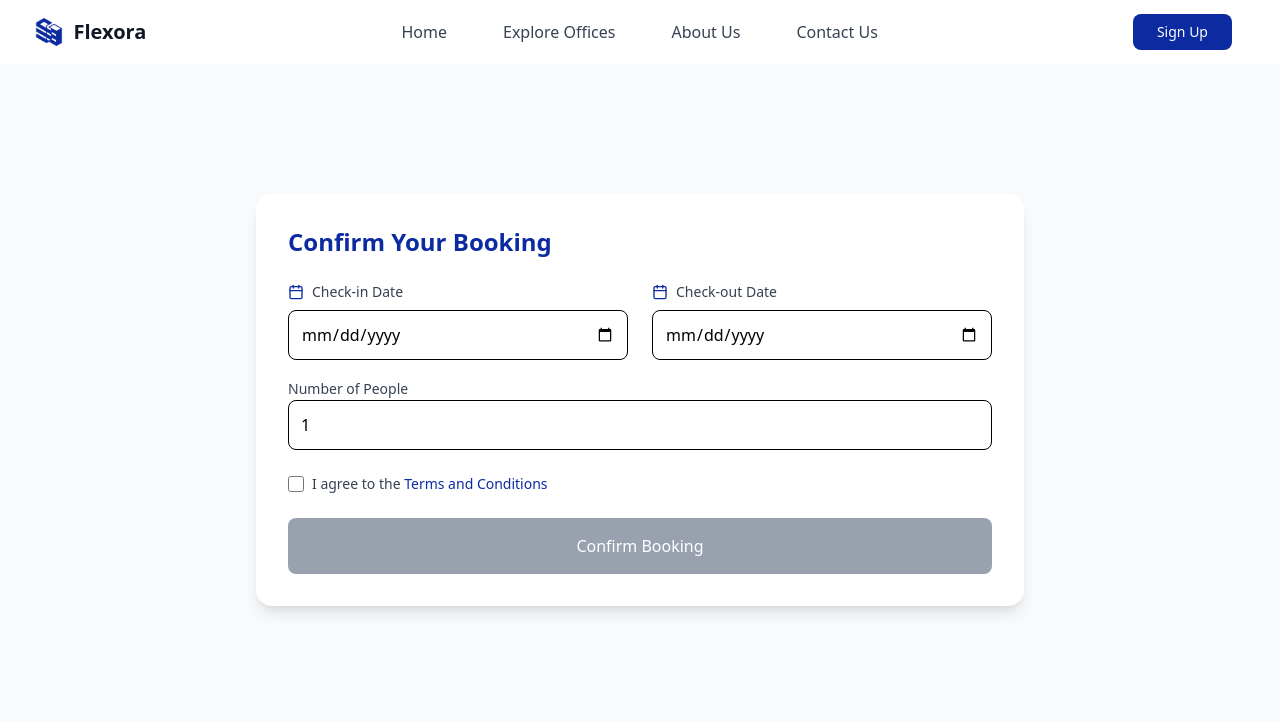
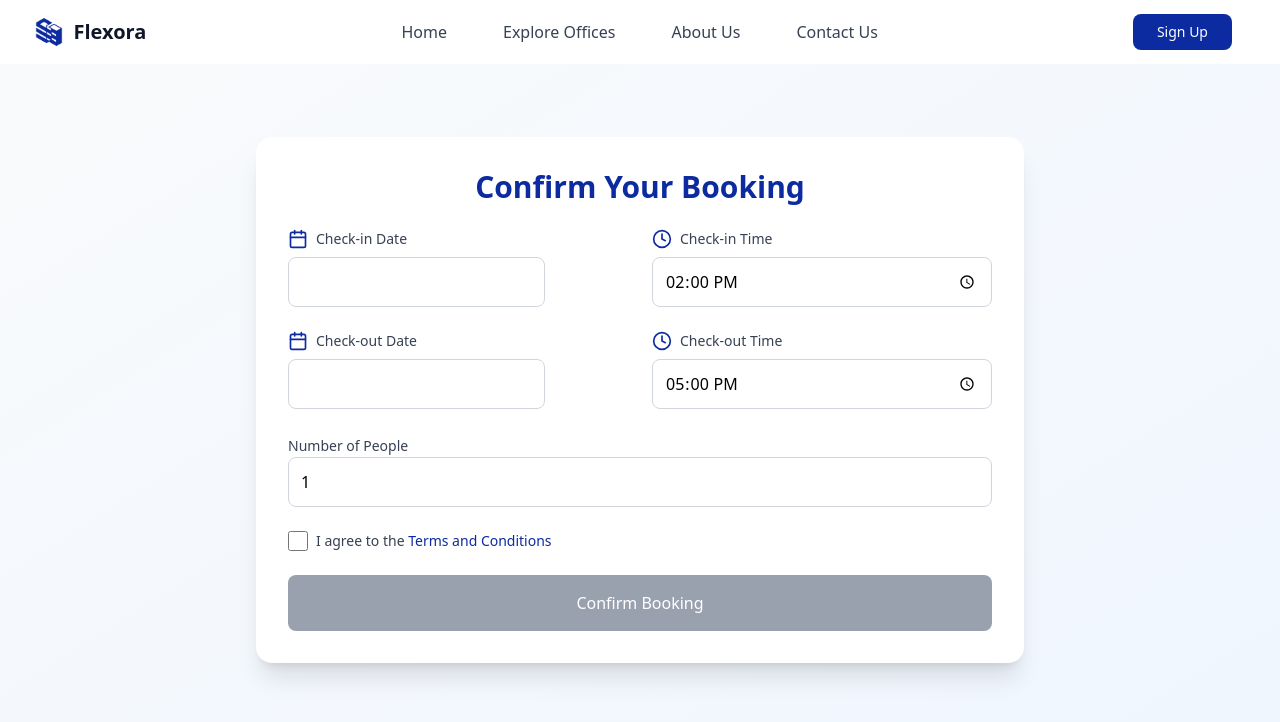
Before and after one commit to officeNest/officeNest, a React (Vite) app: page /booking/1 in a window 1280 px wide. Shown: the top 722 px of the page. Built offline with nearby package versions, Linux system fonts and the light colour scheme; no server answers; the database is empty.

Commit message:
boooooking

```diff
--- a/src/pages/Booking.jsx
+++ b/src/pages/Booking.jsx
@@ -1,9 +1,13 @@
-import React, { useState } from "react";
+import React, { useState, useEffect } from "react";
 import { useParams, useNavigate } from "react-router-dom";
 import { useDispatch, useSelector } from "react-redux";
 import { createBooking } from "../features/bookingSlice";
 import Swal from "sweetalert2";
-import { Calendar, Users } from "lucide-react";
+import { Calendar as CalendarIcon, Clock, Users } from "lucide-react";
+import DatePicker from "react-datepicker";
+import "react-datepicker/dist/react-datepicker.css";
+import { ref, get } from "firebase/database";
+import { db } from "../firebase"; // Import Firebase database instance
 
 const Booking = () => {
   const { propertyId } = useParams(); // Get propertyId from URL params
@@ -17,11 +21,69 @@ const Booking = () => {
   const user = localStorage.getItem("user");
   const userId = user ? JSON.parse(user).uid : null;
 
-  const [checkInDate, setCheckInDate] = useState("");
-  const [checkOutDate, setCheckOutDate] = useState("");
+  const [checkInDate, setCheckInDate] = useState(null);
+  const [checkOutDate, setCheckOutDate] = useState(null);
+  const [checkInTime, setCheckInTime] = useState("14:00"); // Default to 2 PM
+  const [checkOutTime, setCheckOutTime] = useState("17:00"); // Default to 5 PM
   const [numberOfPeople, setNumberOfPeople] = useState(1);
   const [isModalOpen, setIsModalOpen] = useState(false); // State for T&C modal
   const [isTermsAccepted, setIsTermsAccepted] = useState(false); // State for T&C checkbox
+  const [existingBookings, setExistingBookings] = useState([]); // State to store existing bookings
+
+  // Fetch existing bookings for the property
+  useEffect(() => {
+    const fetchExistingBookings = async () => {
+      try {
+        const bookingsRef = ref(db, "bookings");
+        const bookingsSnapshot = await get(bookingsRef);
+
+        if (bookingsSnapshot.exists()) {
+          const bookingsData = bookingsSnapshot.val();
+          const propertyBookings = Object.values(bookingsData).filter(
+            (booking) => booking.propertyId === propertyId
+          );
+          setExistingBookings(propertyBookings);
+        }
+      } catch (error) {
+        console.error("Error fetching existing bookings:", error);
+      }
+    };
+
+    fetchExistingBookings();
+  }, [propertyId]);
+
+  // Function to check if the selected date and time overlap with existing bookings
+  const isDateTimeRangeAvailable = (checkIn, checkOut) => {
+    const checkInDateTime = new Date(
+      `${checkInDate.toDateString()} ${checkIn}`
+    );
+    const checkOutDateTime = new Date(
+      `${checkOutDate.toDateString()} ${checkOut}`
+    );
+
+    for (const booking of existingBookings) {
+      const existingCheckIn = new Date(
+        `${new Date(booking.checkInDate).toDateString()} ${booking.checkInTime}`
+      );
+      const existingCheckOut = new Date(
+        `${new Date(booking.checkOutDate).toDateString()} ${
+          booking.checkOutTime
+        }`
+      );
+
+      if (
+        (checkInDateTime >= existingCheckIn &&
+          checkInDateTime < existingCheckOut) ||
+        (checkOutDateTime > existingCheckIn &&
+          checkOutDateTime <= existingCheckOut) ||
+        (checkInDateTime <= existingCheckIn &&
+          checkOutDateTime >= existingCheckOut)
+      ) {
+        return false; // Date and time overlap
+      }
+    }
+    return true; // Date and time are available
+  };
 
   const handleBooking = async (e) => {
     e.preventDefault();
@@ -45,12 +107,94 @@ const Booking = () => {
       return;
     }
 
+    if (!checkInDate || !checkOutDate) {
+      Swal.fire({
+        icon: "error",
+        title: "Invalid Dates",
+        text: "Please select both check-in and check-out dates.",
+      });
+      return;
+    }
+
+    if (checkInDate >= checkOutDate) {
+      Swal.fire({
+        icon: "error",
+        title: "Invalid Date Range",
+        text: "Check-in date must be before check-out date.",
+      });
+      return;
+    }
+
+    const currentDateTime = new Date();
+    const checkInDateTime = new Date(
+      `${checkInDate.toDateString()} ${checkInTime}`
+    );
+    const checkOutDateTime = new Date(
+      `${checkOutDate.toDateString()} ${checkOutTime}`
+    );
+
+    if (checkInDateTime < currentDateTime) {
+      Swal.fire({
+        icon: "error",
+        title: "Invalid Date/Time",
+        text: "Check-in date and time must be in the future.",
+      });
+      return;
+    }
+
+    if (checkOutDateTime <= checkInDateTime) {
+      Swal.fire({
+        icon: "error",
+        title: "Invalid Time Range",
+        text: "Check-out time must be after check-in time.",
+      });
+      return;
+    }
+
     try {
+      // Fetch property details from Firebase
+      const propertyRef = ref(db, `properties/${propertyId}`);
+      const propertySnapshot = await get(propertyRef);
+
+      if (!propertySnapshot.exists()) {
+        Swal.fire({
+          icon: "error",
+          title: "Property Not Found",
+          text: "The property you are trying to book does not exist.",
+        });
+        return;
+      }
+
+      const propertyData = propertySnapshot.val();
+      const capacity = propertyData.capacity; // Get the capacity of the property
+
+      // Check if the number of people exceeds the capacity
+      if (numberOfPeople > capacity) {
+        Swal.fire({
+          icon: "error",
+          title: "Capacity Exceeded",
+          text: `This property can only accommodate up to ${capacity} people.`,
+        });
+        return;
+      }
+
+      // Check if the selected date and time are available
+      if (!isDateTimeRangeAvailable(checkInTime, checkOutTime)) {
+        Swal.fire({
+          icon: "error",
+          title: "Date/Time Unavailable",
+          text: "The selected date and time are already booked. Please choose a different slot.",
+        });
+        return;
+      }
+
       const bookingData = {
         userId,
         propertyId,
-        checkInDate,
-        checkOutDate,
+        checkInDate: checkInDate.toISOString(),
+        checkOutDate: checkOutDate.toISOString(),
+        checkInTime,
+        checkOutTime,
         numberOfPeople,
       };
 
@@ -61,7 +205,7 @@ const Booking = () => {
 
       // Navigate to the payment page after successful booking creation
       navigate(
-        `/payment/${propertyId}?checkInDate=${checkInDate}&checkOutDate=${checkOutDate}&numberOfPeople=${numberOfPeople}`
+        `/payment/${propertyId}?checkInDate=${checkInDate.toISOString()}&checkOutDate=${checkOutDate.toISOString()}&checkInTime=${checkInTime}&checkOutTime=${checkOutTime}&numberOfPeople=${numberOfPeople}`
       );
     } catch (error) {
       console.error("Booking failed:", error);
@@ -80,42 +224,99 @@ const Booking = () => {
   const closeModal = () => setIsModalOpen(false);
 
   return (
-    <div className="min-h-screen bg-gray-50 py-12 px-4 flex items-center justify-center">
-      <div className="max-w-3xl w-full bg-white rounded-2xl shadow-lg p-8">
-        <h2 className="text-2xl font-bold mb-4 text-[#0C2BA1]">
+    <div className="min-h-screen bg-gradient-to-br from-gray-50 to-blue-50 py-12 px-4 flex items-center justify-center">
+      <div className="max-w-3xl w-full bg-white rounded-2xl shadow-xl p-8">
+        <h2 className="text-3xl font-bold mb-6 text-[#0C2BA1] text-center">
           Confirm Your Booking
         </h2>
 
-        <form onSubmit={handleBooking} className="mt-6">
+        <form onSubmit={handleBooking} className="mt-6 space-y-6">
           <div className="grid grid-cols-1 md:grid-cols-2 gap-6">
+            {/* Check-in Date */}
             <div className="space-y-2">
               <label className="flex items-center gap-2 text-sm font-medium text-gray-700">
-                <Calendar className="w-4 h-4 text-[#0C2BA1]" /> Check-in Date
+                <CalendarIcon className="w-5 h-5 text-[#0C2BA1]" /> Check-in
+                Date
               </label>
-              <input
-                type="date"
-                value={checkInDate}
-                onChange={(e) => setCheckInDate(e.target.value)}
-                className="w-full p-3 border rounded-lg"
+              <DatePicker
+                selected={checkInDate}
+                onChange={(date) => setCheckInDate(date)}
+                selectsStart
+                startDate={checkInDate}
+                endDate={checkOutDate}
+                minDate={new Date()}
+                excludeDates={existingBookings.flatMap((booking) => {
+                  const start = new Date(booking.checkInDate);
+                  const end = new Date(booking.checkOutDate);
+                  const dates = [];
+                  for (let d = start; d <= end; d.setDate(d.getDate() + 1)) {
+                    dates.push(new Date(d));
+                  }
+                  return dates;
+                })}
+                className="w-full p-3 border border-gray-300 rounded-lg focus:border-[#0C2BA1] focus:ring-2 focus:ring-[#0C2BA1] outline-none transition-all"
                 required
               />
             </div>
 
+            {/* Check-in Time */}
             <div className="space-y-2">
               <label className="flex items-center gap-2 text-sm font-medium text-gray-700">
-                <Calendar className="w-4 h-4 text-[#0C2BA1]" /> Check-out Date
+                <Clock className="w-5 h-5 text-[#0C2BA1]" /> Check-in Time
               </label>
               <input
-                type="date"
-                value={checkOutDate}
-                onChange={(e) => setCheckOutDate(e.target.value)}
-                className="w-full p-3 border rounded-lg"
+                type="time"
+                value={checkInTime}
+                onChange={(e) => setCheckInTime(e.target.value)}
+                className="w-full p-3 border border-gray-300 rounded-lg focus:border-[#0C2BA1] focus:ring-2 focus:ring-[#0C2BA1] outline-none transition-all"
+                required
+              />
+            </div>
+
+            {/* Check-out Date */}
+            <div className="space-y-2">
+              <label className="flex items-center gap-2 text-sm font-medium text-gray-700">
+                <CalendarIcon className="w-5 h-5 text-[#0C2BA1]" /> Check-out
+                Date
+              </label>
+              <DatePicker
+                selected={checkOutDate}
+                onChange={(date) => setCheckOutDate(date)}
+                selectsEnd
+                startDate={checkInDate}
+                endDate={checkOutDate}
+                minDate={checkInDate || new Date()}
+                excludeDates={existingBookings.flatMap((booking) => {
+                  const start = new Date(booking.checkInDate);
+                  const end = new Date(booking.checkOutDate);
+                  const dates = [];
+                  for (let d = start; d <= end; d.setDate(d.getDate() + 1)) {
+                    dates.push(new Date(d));
+                  }
+                  return dates;
+                })}
+                className="w-full p-3 border border-gray-300 rounded-lg focus:border-[#0C2BA1] focus:ring-2 focus:ring-[#0C2BA1] outline-none transition-all"
+                required
+              />
+            </div>
+
+            {/* Check-out Time */}
+            <div className="space-y-2">
+              <label className="flex items-center gap-2 text-sm font-medium text-gray-700">
+                <Clock className="w-5 h-5 text-[#0C2BA1]" /> Check-out Time
+              </label>
+              <input
+                type="time"
+                value={checkOutTime}
+                onChange={(e) => setCheckOutTime(e.target.value)}
+                className="w-full p-3 border border-gray-300 rounded-lg focus:border-[#0C2BA1] focus:ring-2 focus:ring-[#0C2BA1] outline-none transition-all"
                 required
               />
             </div>
           </div>
 
-          <div className="mt-4">
+          {/* Number of People */}
+          <div className="space-y-2">
             <label className="text-sm font-medium text-gray-700">
               Number of People
             </label>
@@ -123,7 +324,7 @@ const Booking = () => {
               type="number"
               value={numberOfPeople}
               onChange={(e) => setNumberOfPeople(e.target.value)}
-              className="w-full p-3 border rounded-lg"
+              className="w-full p-3 border border-gray-300 rounded-lg focus:border-[#0C2BA1] focus:ring-2 focus:ring-[#0C2BA1] outline-none transition-all"
               required
             />
           </div>
@@ -135,7 +336,7 @@ const Booking = () => {
                 type="checkbox"
                 checked={isTermsAccepted}
                 onChange={(e) => setIsTermsAccepted(e.target.checked)}
-                className="w-4 h-4"
+                className="w-5 h-5 border border-gray-300 rounded-md focus:ring-[#0C2BA1]"
               />
               <span>
                 I agree to the{" "}
@@ -154,7 +355,7 @@ const Booking = () => {
           <button
             type="submit"
             disabled={loading || !isTermsAccepted} // Disable if terms are not accepted
-            className="mt-6 w-full bg-[#0C2BA1] text-white p-4 rounded-lg flex items-center justify-center gap-2 font-medium disabled:bg-gray-400 disabled:cursor-not-allowed"
+            className="mt-6 w-full bg-[#0C2BA1] text-white p-4 rounded-lg flex items-center justify-center gap-2 font-medium hover:bg-[#0A2590] transition-colors disabled:bg-gray-400 disabled:cursor-not-allowed"
           >
             {loading ? "Processing..." : "Confirm Booking"}
           </button>
@@ -200,7 +401,7 @@ const TermsAndConditionsModal = ({ isOpen, onClose }) => {
           </h3>
           <p>
             2.1. The rental period is defined by the check-in and check-out
-            dates selected during the booking process.
+            dates and times selected during the booking process.
           </p>
           <p>
             2.2. Any extension or modification of the rental period must be
```
